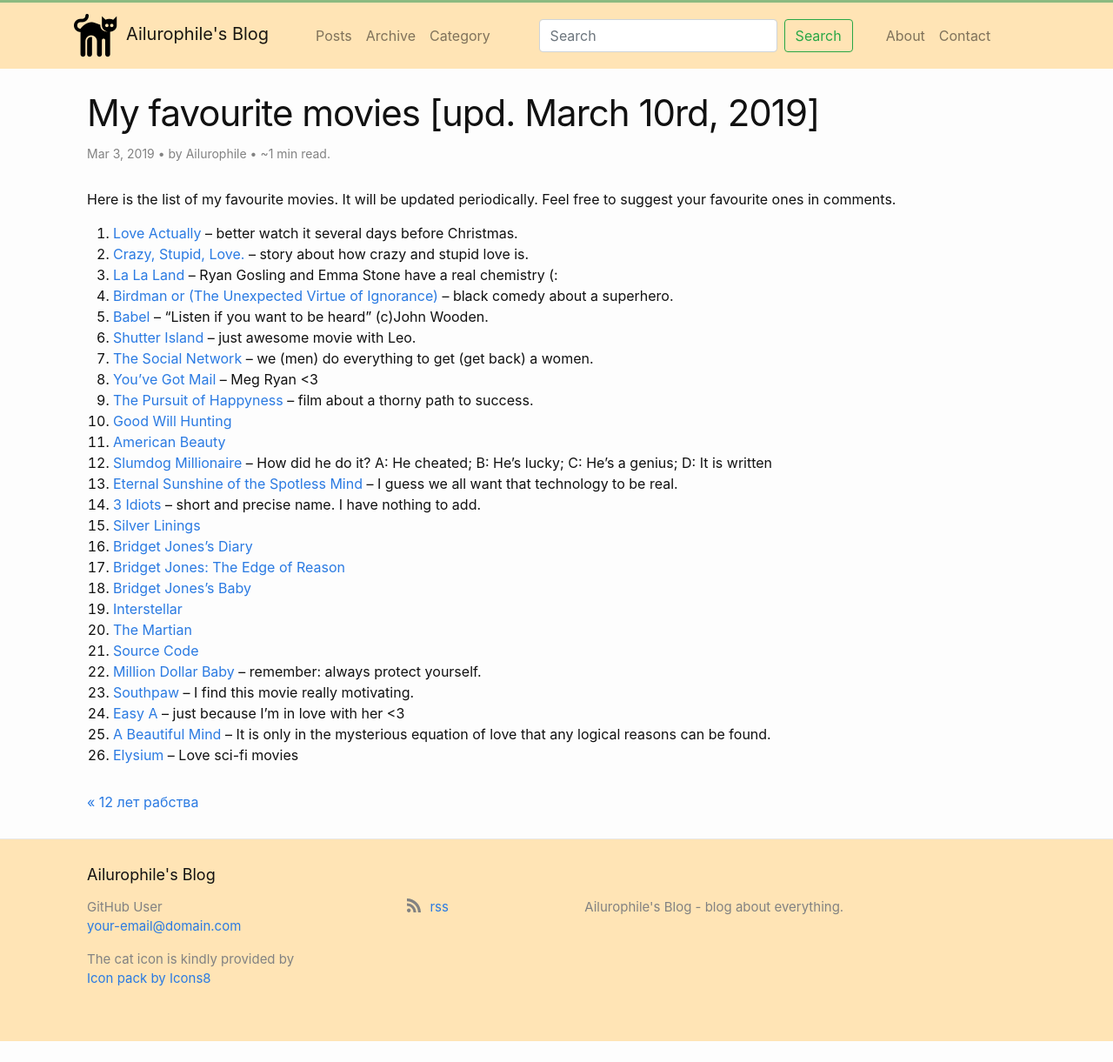
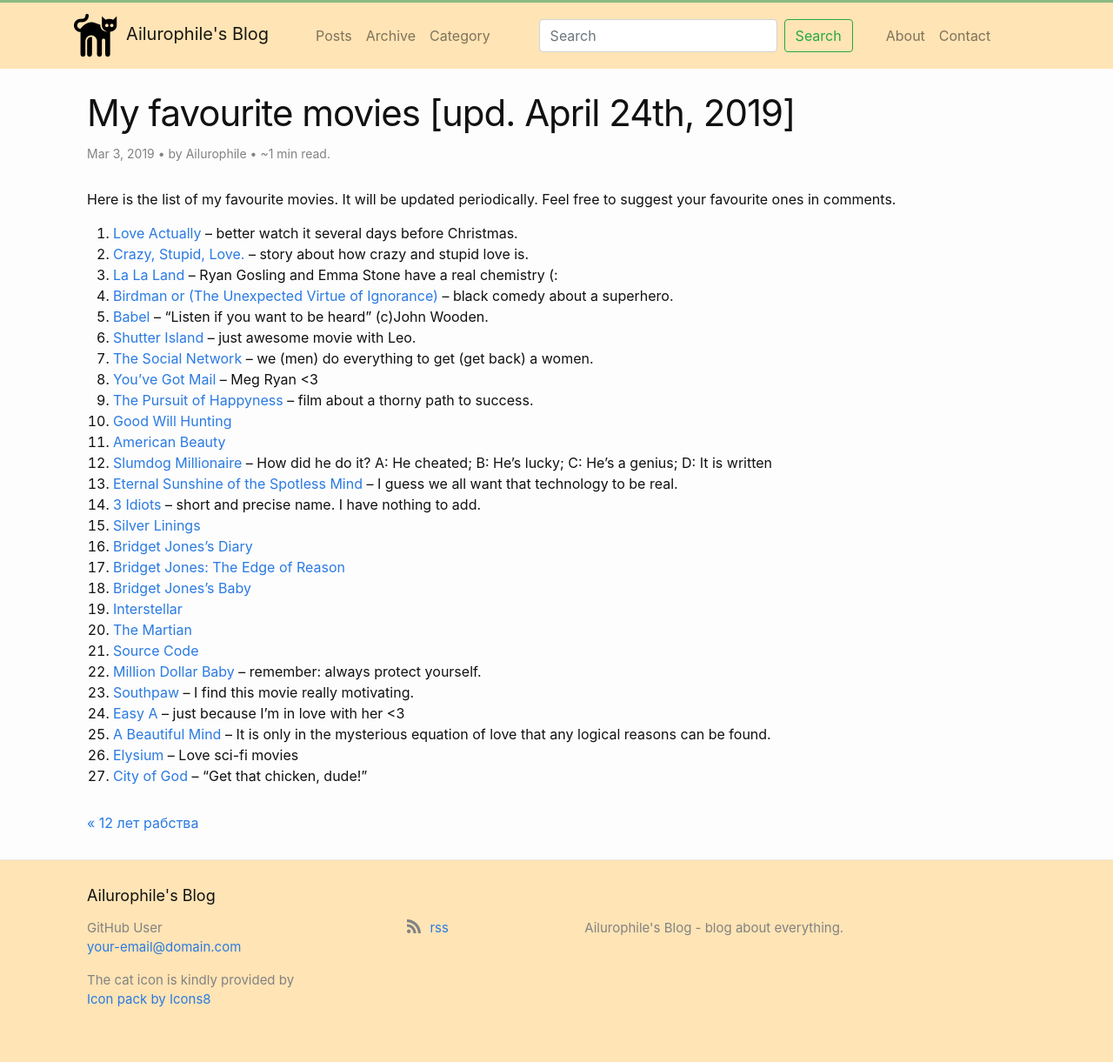
Before and after one commit to dovletov/dovletov.github.io, a Jekyll site: the page built from _posts/2019-03-03-my-favourite-movies.md, in a window 1280 px wide. Shown: the whole page at 87% size. Built offline with Jekyll 4.4.1, drawn with Linux system fonts in a browser that asks for light colours; comment, search, counter and statistics services are not loaded; before the commit the page ends 1197 px from its top, so only the background shows below that.

Commit message:
Updated post

```diff
--- a/_posts/2019-03-03-my-favourite-movies.md
+++ b/_posts/2019-03-03-my-favourite-movies.md
@@ -1,5 +1,5 @@
 ---
-title: My favourite movies [upd. March 10rd, 2019]
+title: My favourite movies [upd. April 24th, 2019]
 layout: post
 author: Ailurophile
 date: '2019-03-03 13:07:46'
@@ -40,3 +40,4 @@
 24. [Easy A](https://www.imdb.com/title/tt1282140/) -- just because I'm in love with her <3
 25. [A Beautiful Mind](https://www.imdb.com/title/tt0268978/) -- It is only in the mysterious equation of love that any logical reasons can be found.
 26. [Elysium](https://www.imdb.com/title/tt1535108/) -- Love sci-fi movies
+27. [City of God](https://www.imdb.com/title/tt0317248/) -- "Get that chicken, dude!"
```
